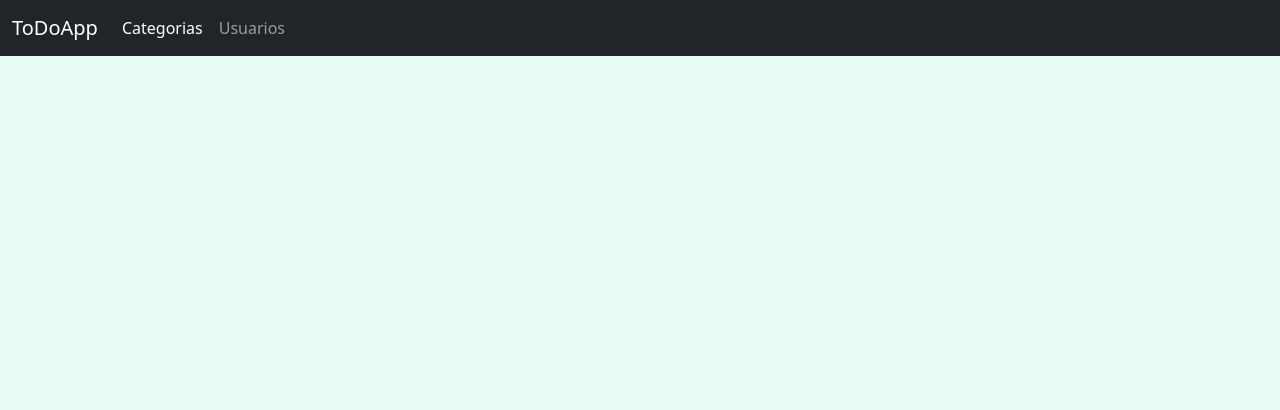
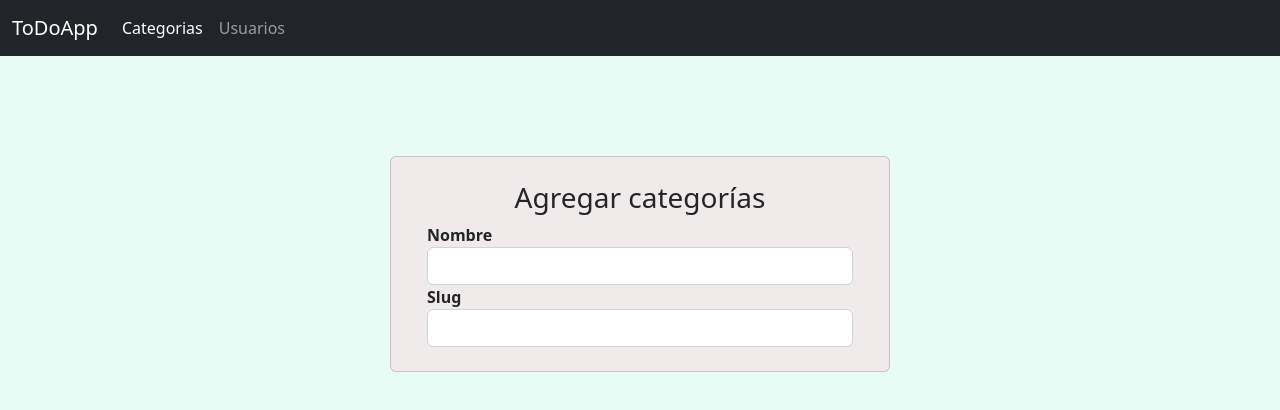
Before and after one commit to palenquiana/react-app, a React (Create React App) app: page /categories/add in a window 1280 px wide. Shown: the top 410 px of the page. Built offline with nearby package versions, Linux system fonts and the light colour scheme.

Commit message:
feat:form add-category

```diff
--- /dev/null
+++ b/src/Pages/Categories/AddCategory/index.tsx
@@ -0,0 +1,32 @@
+import React from 'react';
+import { Button } from '../../../Components';
+
+const AddCategory = () => {
+
+    return (
+        <div className="container card card-form primary-form p-4">
+            <h3 className="text-center">Agregar categorías</h3>
+            <form>
+                <div className='d-block flex-column container align-items-center' >
+                    <div className='flex-column'>
+                        <label htmlFor="nameCat" className="fw-semibold">Nombre</label>
+                        <input type="text" className="form-control"/>
+
+                    </div>
+                    <div className='flex-column'>
+                        <label htmlFor="nameSlug" className="fw-semibold">Slug</label>
+                        <input type="text" className="form-control" />
+                    </div>
+
+                    {/* <Button className='btn' onClick={()=>} text="Agregar" type='submit'/> */}
+
+                </div>
+
+
+            </form>
+
+        </div>
+    )
+}
+
+export { AddCategory }
--- /dev/null
+++ b/src/Pages/Categories/Outlet.tsx
@@ -0,0 +1,5 @@
+import { Outlet } from 'react-router-dom'
+
+const OutletCategories= () => <Outlet />
+
+export { OutletCategories }
--- /dev/null
+++ b/src/Pages/Categories/ViewCategories/index.tsx
@@ -0,0 +1,10 @@
+import { AddCategory } from "../AddCategory"
+
+const ViewCategories = () => {
+    return(
+        <>
+            <AddCategory/>
+        </>
+    )
+}
+export {ViewCategories }
--- /dev/null
+++ b/src/Pages/Categories/index.ts
@@ -0,0 +1,3 @@
+export { AddCategory } from './AddCategory'
+export { ViewCategories } from './ViewCategories'
+export { OutletCategories } from './Outlet'
--- a/src/Pages/Categories/index.tsx
+++ /dev/null
@@ -1,12 +0,0 @@
-import React from 'react';
-
-const Categories = () => {
-
-    return (
-        <div className="page categories">
-            Categorias
-        </div>
-    )
-}
-
-export { Categories }
--- a/src/Pages/Tasks/AddTask/index.tsx
+++ b/src/Pages/Tasks/AddTask/index.tsx
@@ -11,15 +11,15 @@ const AddTask:FC =()=>{
                 <div className="d-flex flex-column align-items-center ">
                     <div>
                         <label htmlFor="title" className="fw-bold">Título</label>
-                        <input type="text" />
+                        <input type="text" className="form-control"/>
                     </div>
                     <div>
                         <label htmlFor="date" className="fw-bold"> Fecha</label>
-                        <input type="date" />
+                        <input type="date" className="form-control" />
                     </div>
                     <div>
                         <label htmlFor="description" className="fw-bold">Descripción</label>
-                        <textarea name="" id="" placeholder="Agregá una descripción" ></textarea>
+                        <textarea name="" id="" placeholder="Agregá una descripción" className="form-control"></textarea>
                     </div>
                     <div>
 
--- a/src/Pages/index.ts
+++ b/src/Pages/index.ts
@@ -2,4 +2,4 @@ export { ViewTasks, AddTask, OutletTasks } from './Tasks'
 export { Users } from "./Users"
 export { Register } from "./Register"
 export { Login } from "./Login"
-export { Categories } from "./Categories"
+export { AddCategory } from "./Categories"
--- a/src/index.tsx
+++ b/src/index.tsx
@@ -3,7 +3,8 @@ import ReactDOM from 'react-dom/client';
 import { BrowserRouter, Route, Routes } from 'react-router-dom';
 import App from './App';
 import { Navbar } from './Components';
-import { Categories,ViewTasks, Users, AddTask, OutletTasks } from './Pages';
+import { ViewTasks, Users, AddTask, OutletTasks } from './Pages';
+import { AddCategory, OutletCategories, ViewCategories } from './Pages/Categories';
 
 const root = ReactDOM.createRoot(
   document.getElementById('root') as HTMLElement
@@ -12,16 +13,16 @@ root.render(
   <BrowserRouter>
     <Navbar />
     <Routes>
-      <Route path="/" element={<App />}> /
-        <Route path='' element={<OutletTasks />}> /
-          <Route index element={<ViewTasks />}/> /
-          <Route path='tasks/add' element={<AddTask/>} /> /tasks/add
+      <Route path="/" element={<App />}>
+        <Route path='' element={<OutletTasks />}>
+          <Route index element={<ViewTasks />}/>
+          <Route path='tasks/add' element={<AddTask/>} />
         </Route>
           {/* <Route path='/tasks/edit'></Route>  */}
-        {/* <Route path="categories" element={<OutletCategories />}> /categories
-          <Route index element={<ViewCategories />}/> /categories
-          <Route path='/add' element={<AddCategory />} /> /categroies/add
-        </Route> */}
+        <Route path="categories" element={<OutletCategories />}>
+          <Route index element={<ViewCategories />}/>
+          <Route path='add' element={<AddCategory />} />
+        </Route>
 
         <Route path="users" element={<Users />} />
       </Route>
```
